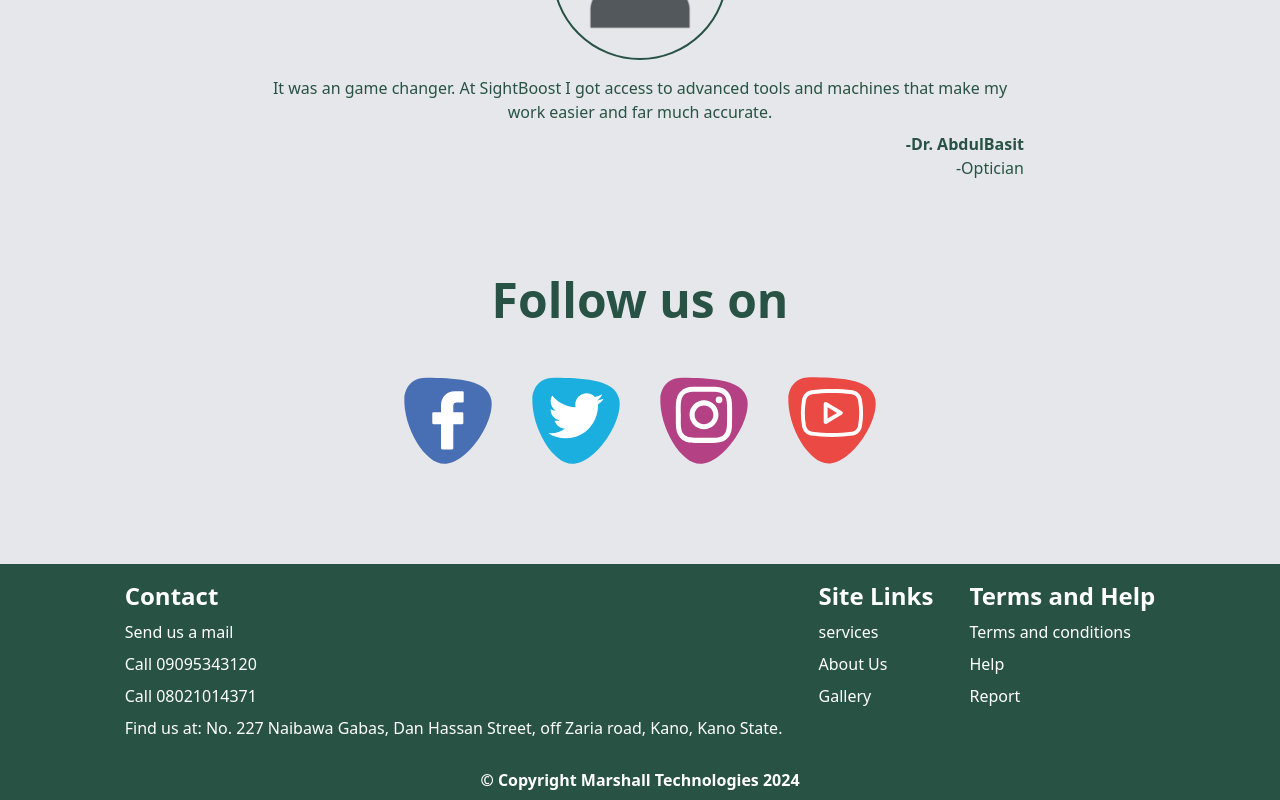
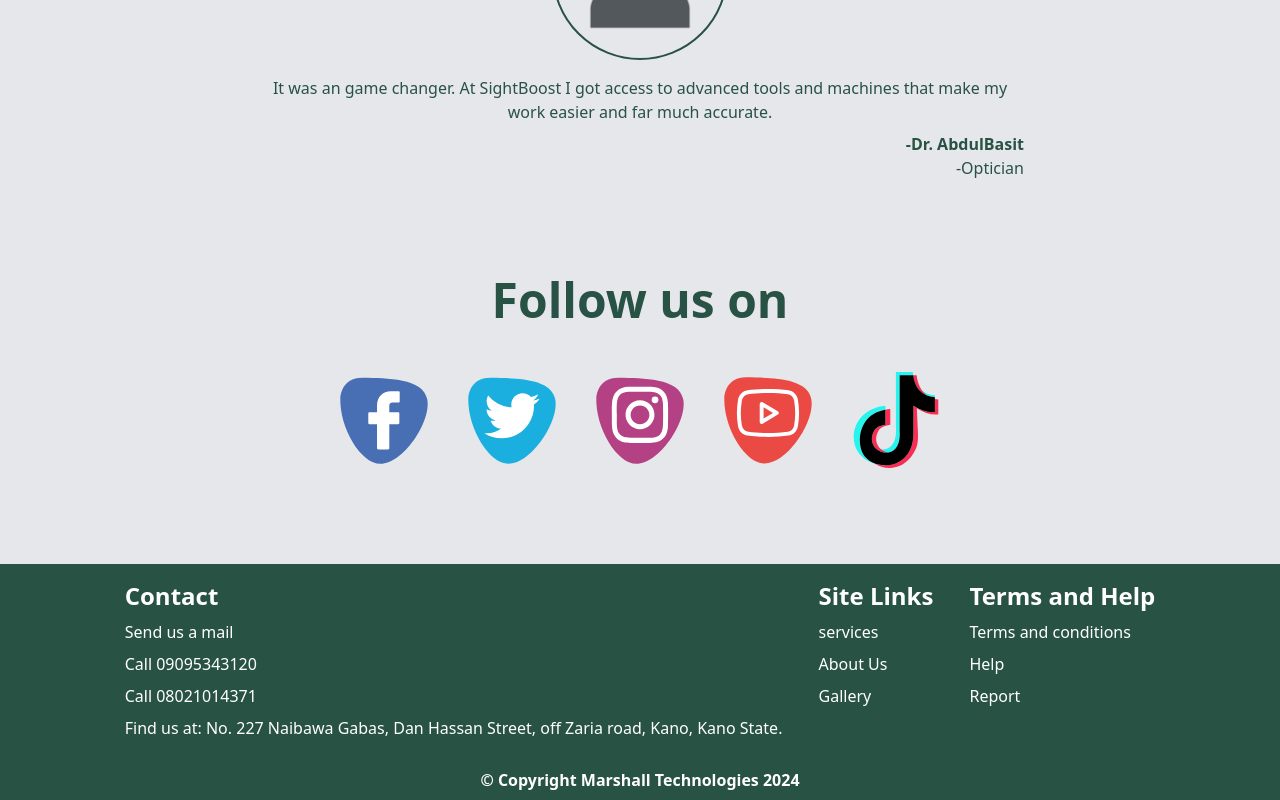
Before and after one commit to mzmarshall1278/sight-boost, a Next.js app: page / in a window 1280 px wide. Shown: the part 3230-4030 px from the top of the page. Built offline with nearby package versions, Linux system fonts and the light colour scheme.

Commit message:
tictok icon

```diff
--- a/src/app/components/Social.tsx
+++ b/src/app/components/Social.tsx
@@ -3,6 +3,7 @@ import facebook from '../../../public/svg/facebook.svg'
 import twitter from '../../../public/svg/twitter.svg'
 import instagram from '../../../public/svg/insta.svg'
 import youtube from '../../../public/svg/youtube.svg'
+import tictok from '../../../public/svg/tictok.svg'
 import Image from 'next/image'
 
 export default function Social() {
@@ -20,8 +21,11 @@ export default function Social() {
         <a href='https://instagram.com' className="relative size-24 flex flex-col justify-center">
           <Image src={instagram} fill alt="icon" />
         </a>
-        <a href='https://youtube.com' className="relative size-24 flex flex-col justify-center">
+        <a href='https://youtube.com/@SightBoost' className="relative size-24 flex flex-col justify-center">
           <Image src={youtube} fill alt="icon" />
+        </a>
+        <a href='https://www.tiktok.com/@sightboost?is_from_webapp=1&sender_device=pc' className="relative size-24 flex flex-col justify-center">
+          <Image src={tictok} fill alt="icon" />
         </a>
       </div>
     </section>
```
Also changed, not shown: public/svg/tictok.svg (added).
